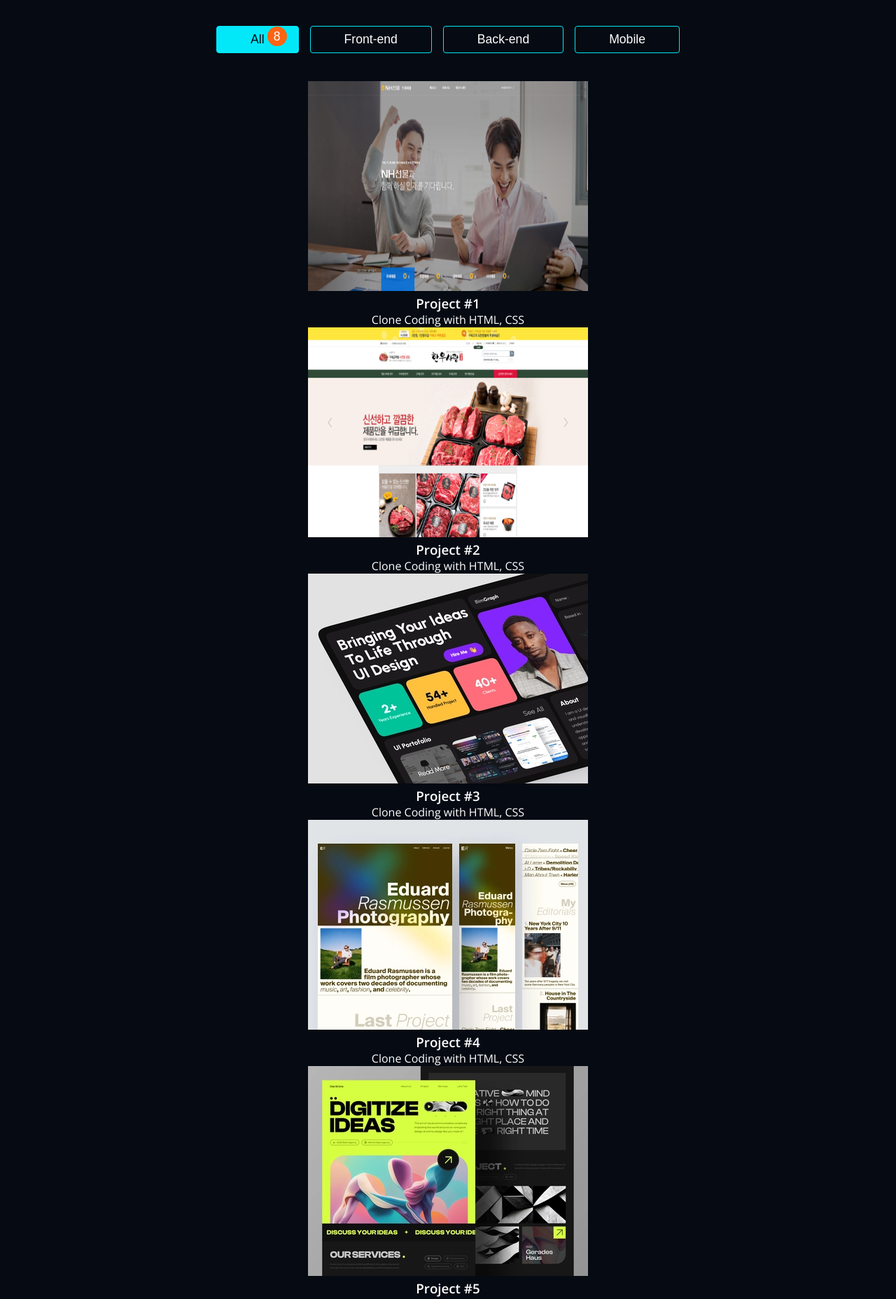
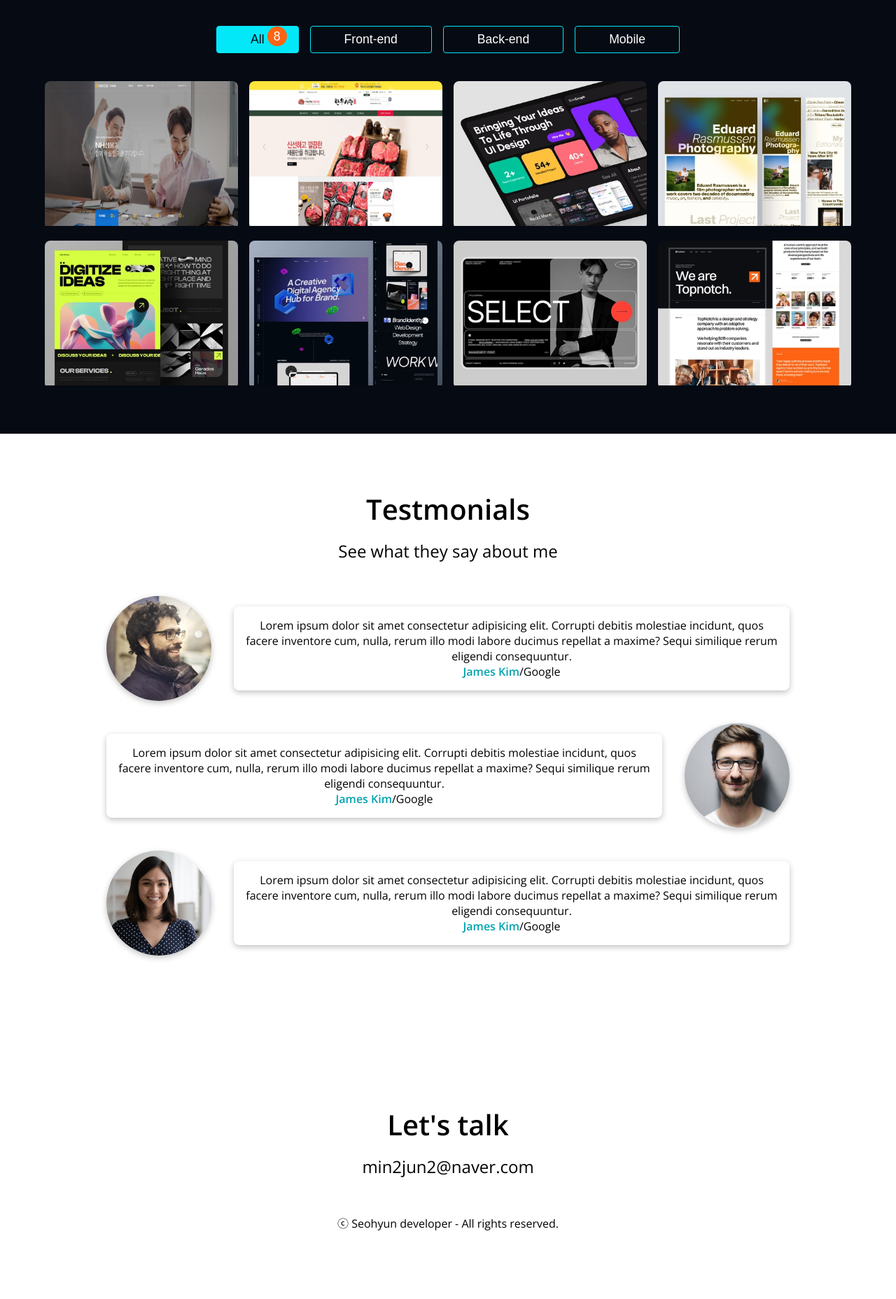
Before and after one commit to seohyundeveloper/portfolio, a plain HTML site: page index.html in a window 1280 px wide. Shown: the part 2464-4321 px from the top of the page at 70% size. After the commit the page ends 4288 px from the top, so only its background shows below. Drawn offline with nearby package versions, Linux system fonts and the light colour scheme.

Commit message:
CSS-testimonial

```diff
--- a/css/style.css
+++ b/css/style.css
@@ -253,7 +253,7 @@ button:focus {
 .skills__etc {
   padding: 1rem;
   background-color: var(--color-primary);
-  filter:brightness(150%); /*같은색의 밝기 조절로 다른색으로 처리 */
+  filter:brightness(150%);
 }
 
 .bar {
@@ -327,3 +327,88 @@ button:focus {
   opacity: 1;
   top: 0;
 }
+
+.projects {
+  display: grid;
+  grid-template-columns: repeat(4, 1fr);
+  grid-template-rows: repeat(2, 1fr);
+  gap: 1rem;
+}
+
+.project {
+  position: relative;
+  border-radius: 8px;
+  overflow: hidden;
+}
+
+.project__img {
+  width: 100%;
+}
+
+.project__metadata {
+  position: absolute;
+  top: 0;
+  left: 0;
+  width: 100%;
+  height: 100%;
+  background-color: var(--color-black);
+  opacity: 0;
+  display: flex;
+  flex-direction: column;
+  justify-content: center;
+  align-items: center;
+  transition: all 250ms ease-in;
+  transform: translateY(-10px);
+}
+
+.project__metadata:hover {
+  opacity: 0.8;
+  transform: translateY(0px);
+}
+
+.project__title:after {
+  content: '';
+  display: block;
+  position: relative;
+  left: 50%;
+  transform: translateX(-50%);
+  margin: 0.5rem 0;
+  width: 50px;
+  height: 2px;
+  background-color: var(--color-accent);
+}
+
+/* Testimonial */
+.testimonials {
+  margin: 3rem;
+}
+
+.testmonial {
+  display: flex;
+  align-items: center;
+  gap: 2rem;
+  margin-bottom: 2rem;
+}
+
+.testmonial:nth-child(even) .testimonial__img {
+  order:1;
+}
+
+.testimonial__img {
+  width: 150px;
+  height: 150px;
+  border-radius: 100%;
+  box-shadow: rgba(0, 0, 0, 0.24) 0px 3px 8px;
+}
+
+.testimonial__bubble {
+  padding: 1rem;
+  border-radius: 8px;
+  box-shadow: rgba(0, 0, 0, 0.24) 0px 3px 8px;
+}
+
+.testimonial__bubble__name {
+  color: var(--color-accent);
+  font-weight: bold;
+  filter: brightness(70%);
+}
--- a/index.html
+++ b/index.html
@@ -207,75 +207,75 @@
           </button>
         </li>
       </ul>
-      <ul>
-        <li>
+      <ul class="projects">
+        <li class="project">
+          <a href="http://ir.futures.co.kr/ir/Getcontent.do?content=4000012" target="_blank">
+            <img src="imgs/projects/project1.webp" alt="project1" class="project__img">
+            <div class="project__metadata">
+              <h3 class="project__title">Project #1</h3>
+              <p>NH선물 채용사이트 <br />with HTML, CSS, Javascript</p>
+            </div>
+          </a>
+        </li>
+        <li class="project">
+          <a href="http://seoandji.dothome.co.kr/portfolio/shop/index.html" target="_blank">
+            <img src="imgs/projects/project2.webp" alt="project2" class="project__img">
+            <div class="project__metadata">
+              <h3 class="project__title">Project #2</h3>
+              <p>한우 쇼핑몰 <br />with HTML, CSS, Javascript, Jquery</p>
+            </div>
+          </a>
+        </li>
+        <li class="project">
           <a href="#" target="_blank">
-            <img src="imgs/projects/project1.webp" alt="project1">
-            <div>
-              <h3>Project #1</h3>
+            <img src="imgs/projects/project3.webp" alt="project3" class="project__img">
+            <div class="project__metadata">
+              <h3 class="project__title">Project #3</h3>
               <p>Clone Coding with HTML, CSS</p>
             </div>
           </a>
         </li>
-        <li>
+        <li class="project">
           <a href="#" target="_blank">
-            <img src="imgs/projects/project2.webp" alt="project2">
-            <div>
-              <h3>Project #2</h3>
+            <img src="imgs/projects/project4.webp" alt="project4" class="project__img">
+            <div class="project__metadata">
+              <h3 class="project__title">Project #4</h3>
               <p>Clone Coding with HTML, CSS</p>
             </div>
           </a>
         </li>
-        <li>
+        <li class="project">
           <a href="#" target="_blank">
-            <img src="imgs/projects/project3.webp" alt="project3">
-            <div>
-              <h3>Project #3</h3>
+            <img src="imgs/projects/project5.webp" alt="project5" class="project__img">
+            <div class="project__metadata">
+              <h3 class="project__title">Project #5</h3>
               <p>Clone Coding with HTML, CSS</p>
             </div>
           </a>
         </li>
-        <li>
+        <li class="project">
           <a href="#" target="_blank">
-            <img src="imgs/projects/project4.webp" alt="project4">
-            <div>
-              <h3>Project #4</h3>
+            <img src="imgs/projects/project6.webp" alt="project6" class="project__img">
+            <div class="project__metadata">
+              <h3 class="project__title">Project #6</h3>
               <p>Clone Coding with HTML, CSS</p>
             </div>
           </a>
         </li>
-        <li>
+        <li class="project">
           <a href="#" target="_blank">
-            <img src="imgs/projects/project5.webp" alt="project5">
-            <div>
-              <h3>Project #5</h3>
+            <img src="imgs/projects/project7.webp" alt="project7" class="project__img">
+            <div class="project__metadata">
+              <h3 class="project__title">Project #7</h3>
               <p>Clone Coding with HTML, CSS</p>
             </div>
           </a>
         </li>
-        <li>
+        <li class="project">
           <a href="#" target="_blank">
-            <img src="imgs/projects/project6.webp" alt="project6">
-            <div>
-              <h3>Project #6</h3>
-              <p>Clone Coding with HTML, CSS</p>
-            </div>
-          </a>
-        </li>
-        <li>
-          <a href="#" target="_blank">
-            <img src="imgs/projects/project7.webp" alt="project7">
-            <div>
-              <h3>Project #7</h3>
-              <p>Clone Coding with HTML, CSS</p>
-            </div>
-          </a>
-        </li>
-        <li>
-          <a href="#" target="_blank">
-            <img src="imgs/projects/project8.webp" alt="project8">
-            <div>
-              <h3>Project #8</h3>
+            <img src="imgs/projects/project8.webp" alt="project8" class="project__img">
+            <div class="project__metadata">
+              <h3 class="project__title">Project #8</h3>
               <p>Clone Coding with HTML, CSS</p>
             </div>
           </a>
@@ -284,43 +284,43 @@
       </div>
     </section>
     <!-- Testmonials -->
-    <section id="testmonial" class="section">
+    <section id="testmonial" class="section max-container">
       <h2 class="title">Testmonials</h2>
       <p class="description">See what they say about me</p>
-      <ul>
-        <li>
-          <img src="imgs/testimonials/people1.webp" alt="people1">
-          <div>
+      <ul class="testimonials">
+        <li class="testmonial">
+          <img src="imgs/testimonials/people1.webp" alt="people1" class="testimonial__img">
+          <div class="testimonial__bubble">
             <p>Lorem ipsum dolor sit amet consectetur adipisicing elit.
               Corrupti debitis molestiae incidunt, quos facere inventore cum, nulla, rerum illo modi labore ducimus
               repellat a maxime? Sequi similique rerum eligendi consequuntur.
             </p>
             <p>
-              <a href="#">James Kim / Google</a>
+              <a href="#" class="testimonial__bubble__name">James Kim</a>/Google
             </p>
           </div>
         </li>
-        <li>
-          <img src="imgs/testimonials/people2.webp" alt="people2">
-          <div>
+        <li class="testmonial">
+          <img src="imgs/testimonials/people2.webp" alt="people2" class="testimonial__img">
+          <div class="testimonial__bubble">
             <p>Lorem ipsum dolor sit amet consectetur adipisicing elit.
               Corrupti debitis molestiae incidunt, quos facere inventore cum, nulla, rerum illo modi labore ducimus
               repellat a maxime? Sequi similique rerum eligendi consequuntur.
             </p>
             <p>
-              <a href="#">James Kim / Google</a>
+              <a href="#" class="testimonial__bubble__name">James Kim</a>/Google
             </p>
           </div>
         </li>
-        <li>
-          <img src="imgs/testimonials/people3.webp" alt="people3">
-          <div>
+        <li class="testmonial">
+          <img src="imgs/testimonials/people3.webp" alt="people3" class="testimonial__img">
+          <div class="testimonial__bubble">
             <p>Lorem ipsum dolor sit amet consectetur adipisicing elit.
               Corrupti debitis molestiae incidunt, quos facere inventore cum, nulla, rerum illo modi labore ducimus
               repellat a maxime? Sequi similique rerum eligendi consequuntur.
             </p>
             <p>
-              <a href="#">James Kim / Google</a>
+              <a href="#" class="testimonial__bubble__name">James Kim</a>/Google
             </p>
           </div>
         </li>
```
